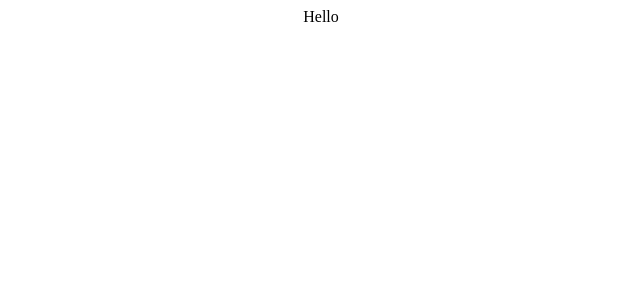
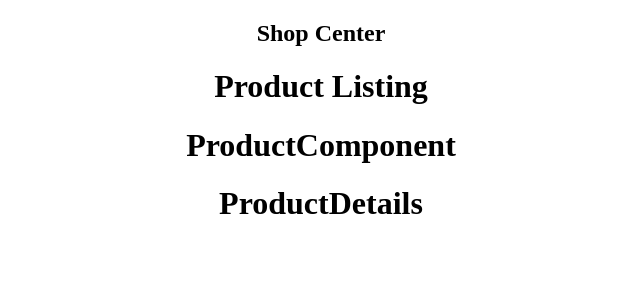
Before and after one commit to NarminGale/Redux-Project, a React (Create React App) app: page / in a window 1280 px wide. Shown: the top 300 px of the page, without its empty margins (319-959 px from the left). Built offline with nearby package versions, Linux system fonts and the light colour scheme.

Commit message:
Created React components

```diff
--- a/src/App.js
+++ b/src/App.js
@@ -1,9 +1,16 @@
 import './App.css';
+import Header from './containers/Header'
+import ProductListing from "./containers/ProductListing";
+import ProductComponent from "./containers/ProductComponent";
+import ProductDetails from "./containers/ProductDetails";
 
 function App() {
   return (
     <div className="App">
-      Hello
+      <Header/>
+        <ProductListing/>
+        <ProductComponent/>
+        <ProductDetails/>
     </div>
   );
 }
--- /dev/null
+++ b/src/containers/Header.js
@@ -0,0 +1,13 @@
+import React from 'react';
+
+function Header(props) {
+    return (
+        <div className="ui fixed menu">
+            <div className="ui container center">
+                <h2>Shop Center</h2>
+            </div>
+        </div>
+    );
+}
+
+export default Header;
--- /dev/null
+++ b/src/containers/ProductComponent.js
@@ -0,0 +1,11 @@
+import React from 'react';
+
+function ProductComponent(props) {
+    return (
+        <div>
+            <h1>ProductComponent</h1>
+        </div>
+    );
+}
+
+export default ProductComponent;
--- /dev/null
+++ b/src/containers/ProductDetails.js
@@ -0,0 +1,11 @@
+import React from 'react';
+
+function ProductDetails(props) {
+    return (
+        <div>
+            <h1>ProductDetails</h1>
+        </div>
+    );
+}
+
+export default ProductDetails;
--- /dev/null
+++ b/src/containers/ProductListing.js
@@ -0,0 +1,9 @@
+import React from 'react';
+
+function ProductListing(props) {
+    return (
+        <div><h1>Product Listing</h1></div>
+    );
+}
+
+export default ProductListing;
```
